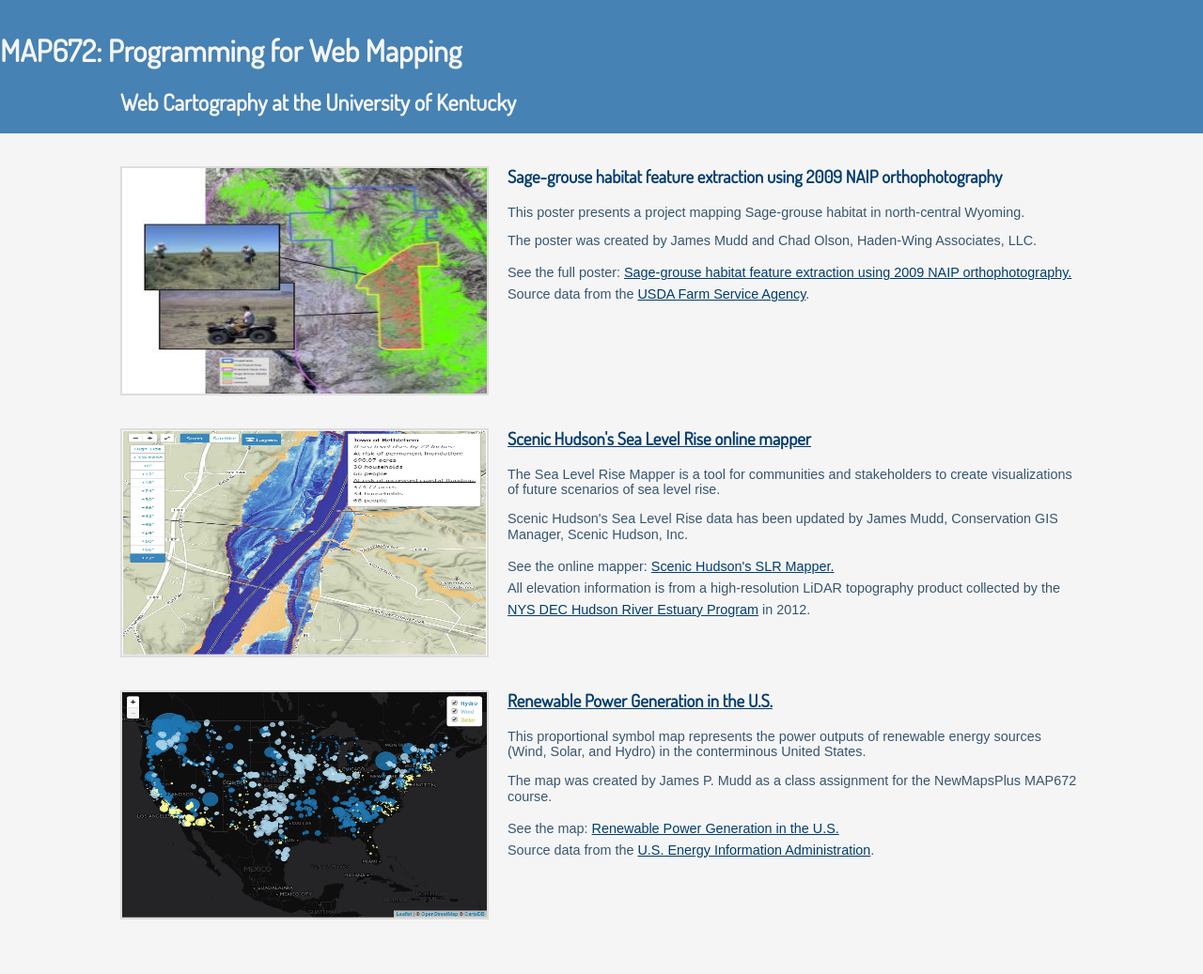
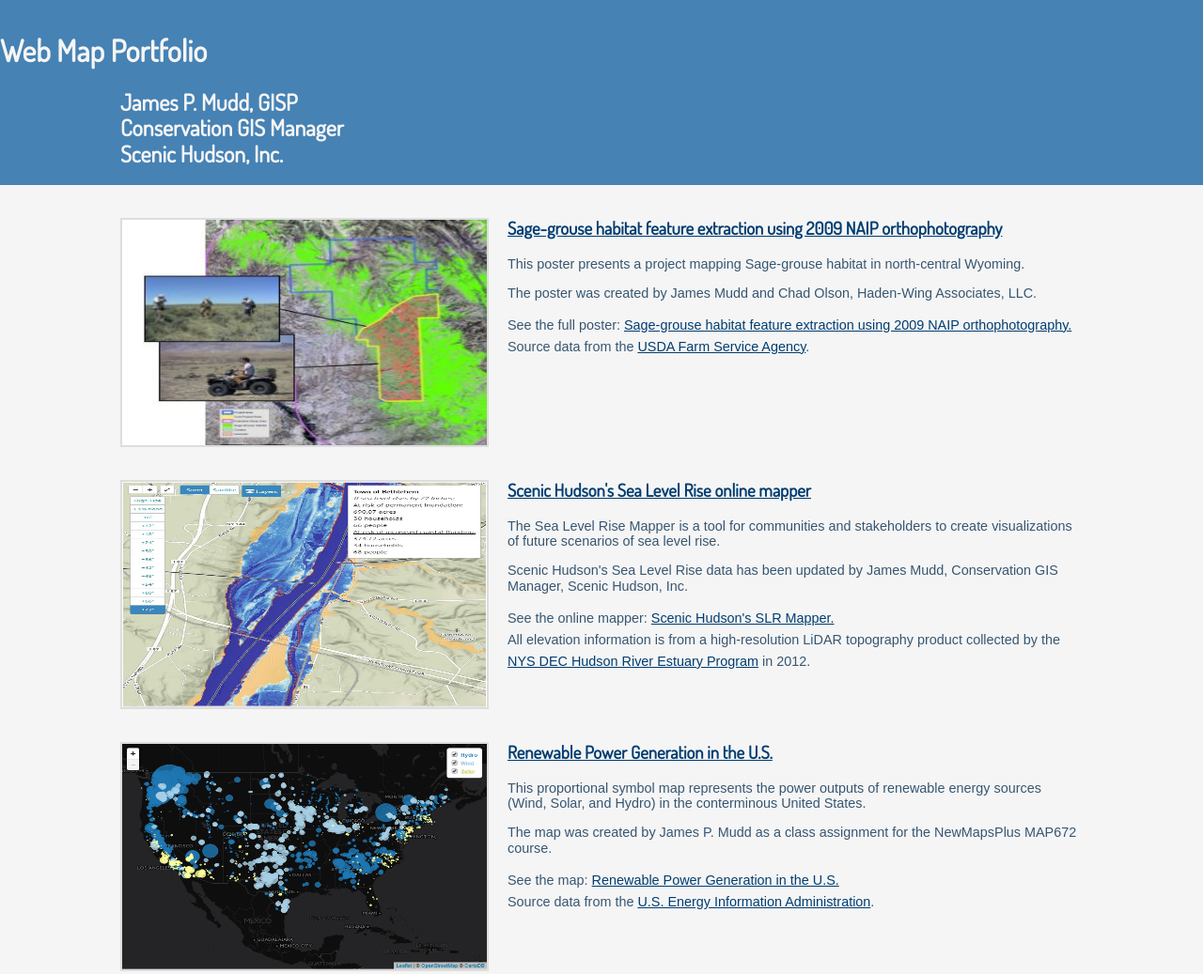
Before and after one commit to jpmudd/jpmudd.github.io, a plain HTML site: page index.html in a window 1280 px wide. Shown: the whole page at 94% size. Before the commit the page ends 1014 px from the top, so only its background shows below. Drawn offline with nearby package versions, Linux system fonts and the light colour scheme; a web font is replaced by a local one.

Commit message:
final changes Lab 10

```diff
--- a/index.html
+++ b/index.html
@@ -79,18 +79,20 @@
 
 <body>
     <header>
-        <h1>MAP672: Programming for Web Mapping</h1>
-        <h2>Web Cartography at the University of Kentucky</h2>
+        <h1>Web Map Portfolio</h1>
+        <h2>James P. Mudd, GISP</h2>
+        <h2>Conservation GIS Manager</h2>
+        <h2>Scenic Hudson, Inc.</h2>
     </header>
 
     <section class="project">
-        <img src="images/jmudd_HWA_ESRI2010_snip.JPG" alt="Sage-grouse Habitat Poster" class="project-image" />
-        <h3>Sage-grouse habitat feature extraction using 2009 NAIP orthophotography</h3>
+        <a target = '_blank' href="maps/jmudd_HWA_ESRI2010.pdf"><img src="images/jmudd_HWA_ESRI2010_snip.JPG" alt="Sage-grouse Habitat Poster" class="project-image" /></a>
+        <h3><a target = '_blank' href="maps/jmudd_HWA_ESRI2010.pdf">Sage-grouse habitat feature extraction using 2009 NAIP orthophotography</a></h3>
         <p>This poster presents a project mapping Sage-grouse habitat in north-central Wyoming.</p>
         <p>The poster was created by James Mudd and Chad Olson, Haden-Wing Associates, LLC.</p>
         <ul>
-            <li>See the full poster: <a href="maps/jmudd_HWA_ESRI2010.pdf">Sage-grouse habitat feature extraction using 2009 NAIP orthophotography.</a></li>
-            <li>Source data from the <a href="https://www.fsa.usda.gov/programs-and-services/aerial-photography/imagery-programs/naip-imagery/">USDA Farm Service Agency</a>.</li>
+            <li>See the full poster: <a target = '_blank' href="maps/jmudd_HWA_ESRI2010.pdf">Sage-grouse habitat feature extraction using 2009 NAIP orthophotography.</a></li>
+            <li>Source data from the <a target = '_blank' href="https://www.fsa.usda.gov/programs-and-services/aerial-photography/imagery-programs/naip-imagery/">USDA Farm Service Agency</a>.</li>
         </ul>
     </section>
 
```
